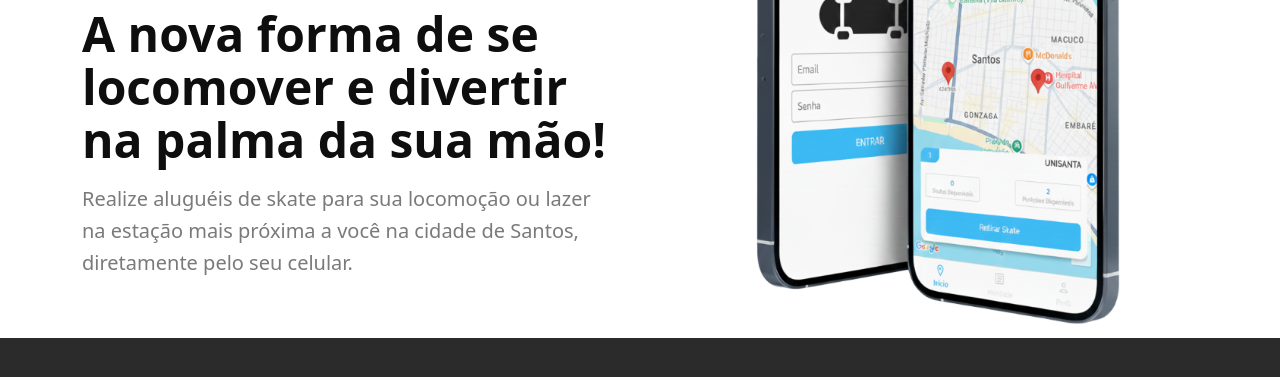
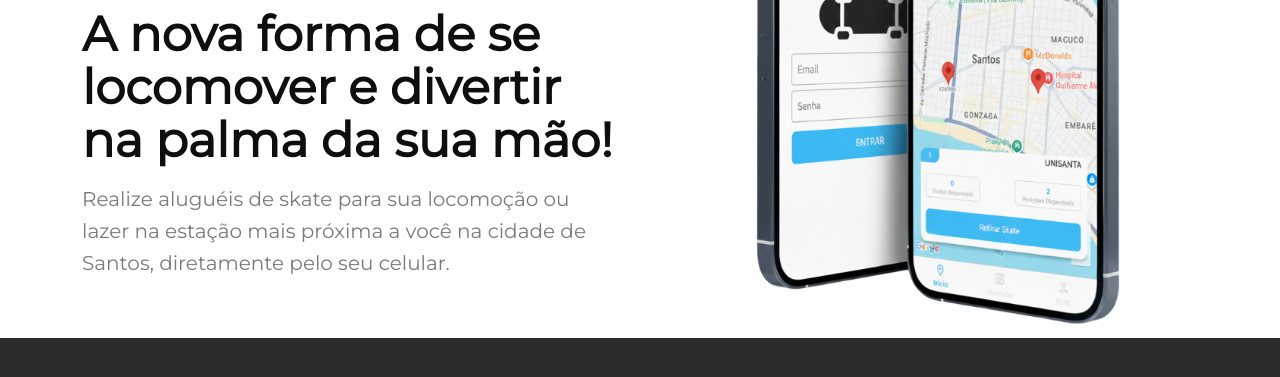
Before and after one commit to fariaalucas/santos-skate-landing, a plain HTML site: page index.html in a window 1280 px wide. Shown: the part 222-599 px from the top of the page. Drawn offline with nearby package versions, Linux system fonts and the light colour scheme.

Commit message:
fix: font

```diff
--- a/css/style.css
+++ b/css/style.css
@@ -16,11 +16,11 @@ html,
 body {
     width: 100%;
     overflow-x: hidden;
+    font-family: 'Montserrat', sans-serif;
 }
 
 body {
     color: var(--text-main);
-    font-family: system-ui, -apple-system, Segoe UI, Roboto, Arial, sans-serif;
 }
 
 
--- a/index.html
+++ b/index.html
@@ -9,6 +9,8 @@
     <link rel="icon" href="assets/skate.png">
 
     <link href="css/bootstrap.min.css" rel="stylesheet" />
+
+    <link href='https://fonts.googleapis.com/css?family=Montserrat' rel='stylesheet'>
 
     <link rel="stylesheet" href="css/style.css" />
 </head>
```
